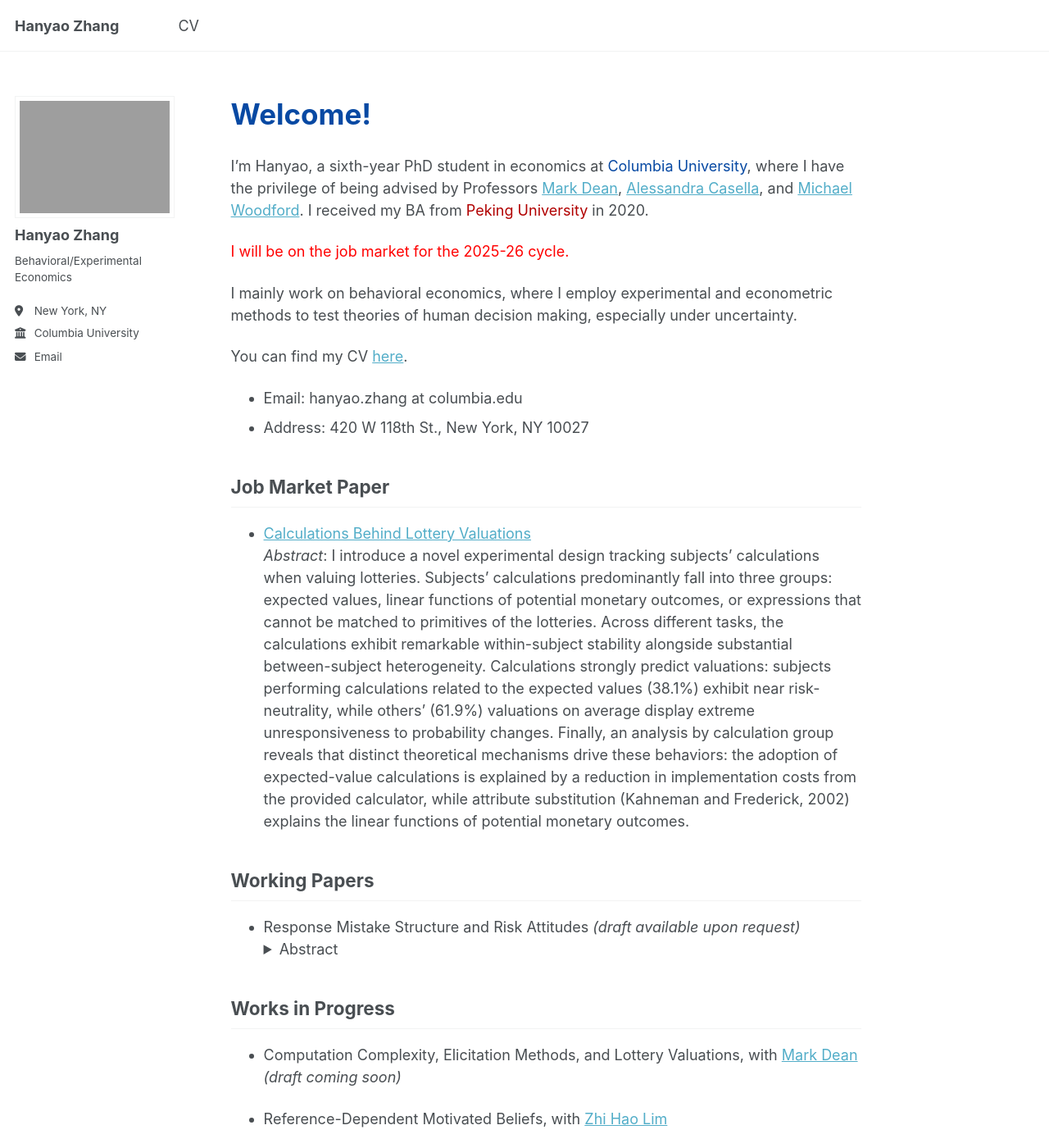
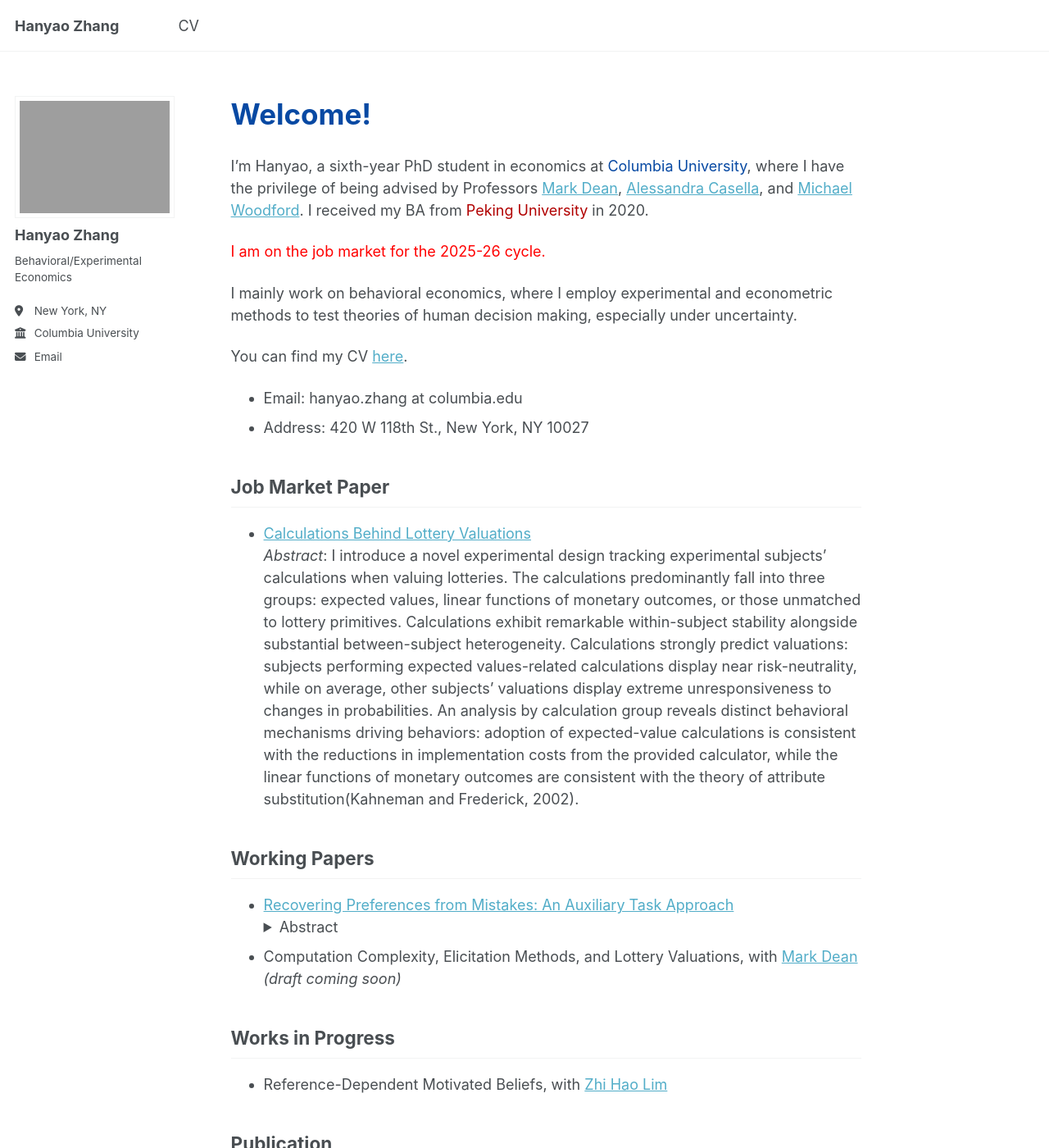
Before and after one commit to Tututuu/Tututuu.github.io, a Jekyll site: the page built from _pages/about.md, in a window 1280 px wide and 1400 px high. Shown: the whole window at 82% size. Built offline with Jekyll 4.4.1, drawn with Linux system fonts in a browser that asks for light colours; some of the changed text lies outside the part shown.

Commit message:
updated jmp and mistakes paper

```diff
--- a/_pages/about.md
+++ b/_pages/about.md
@@ -12,7 +12,7 @@ sitemap: false
 
 I'm Hanyao, a sixth-year PhD student in economics at <span style="color:#0749a3;">Columbia University</span>, where I have the privilege of being advised by Professors <a href='https://www.columbia.edu/~md3405/'>Mark Dean</a>, <a href='https://blogs.cuit.columbia.edu/ac186/'> Alessandra Casella</a>, and <a href='https://blogs.cuit.columbia.edu/mw2230/'>Michael Woodford</a>. I received my BA from <span style='color:#B10000'> Peking University</span> in 2020.
 
-<span style='color:red'> I will be on the job market for the 2025-26 cycle. <span>
+<span style='color:red'> I am on the job market for the 2025-26 cycle. <span>
 
 I mainly work on behavioral economics, where I employ experimental and econometric methods to test theories of human decision making, especially under uncertainty.
 
@@ -24,19 +24,20 @@ You can find my CV <a href="../cv">here</a>.
 ## Job Market Paper
 
 - <a href="../files/cblv.pdf" target="_blank" onclick="gtag('event', 'download', {'event_category': 'PDF', 'event_label': 'CBLV Paper'});">Calculations Behind Lottery Valuations</a> <br>
-    _Abstract_: I introduce a novel experimental design tracking subjects' calculations when valuing lotteries. Subjects' calculations predominantly fall into three groups: expected values, linear functions of potential monetary outcomes, or expressions that cannot be matched to primitives of the lotteries. Across different tasks, the calculations exhibit remarkable within-subject stability alongside substantial between-subject heterogeneity. Calculations strongly predict valuations: subjects performing calculations related to the expected values (38.1%) exhibit near risk-neutrality, while others' (61.9%) valuations on average display extreme unresponsiveness to probability changes. Finally, an analysis by calculation group reveals that distinct theoretical mechanisms drive these behaviors: the adoption of expected-value calculations is explained by a reduction in implementation costs from the provided calculator, while attribute substitution (Kahneman and Frederick, 2002) explains the linear functions of potential monetary outcomes.
+    _Abstract_: I introduce a novel experimental design tracking experimental subjects' calculations when valuing lotteries. The calculations predominantly fall into three groups: expected values, linear functions of monetary outcomes, or those unmatched to lottery primitives. Calculations exhibit remarkable within-subject stability alongside substantial between-subject heterogeneity. Calculations strongly predict valuations: subjects performing expected values-related calculations display near risk-neutrality, while on average, other subjects' valuations display extreme unresponsiveness to changes in probabilities. An analysis by calculation group reveals distinct behavioral mechanisms driving behaviors: adoption of expected-value calculations is consistent with the reductions in implementation costs from the provided calculator, while the linear functions of monetary outcomes are consistent with the theory of attribute substitution(Kahneman and Frederick, 2002).
 
 ## Working Papers
-- Response Mistake Structure and Risk Attitudes _(draft available upon request)_
+- <a href="../files/mistakes.pdf" target="_blank" onclick="gtag('event', 'download', {'event_category': 'PDF', 'event_label': 'Mistakes Paper'});">Recovering Preferences from Mistakes: An Auxiliary Task Approach</a>
   <details>
   <summary>Abstract</summary>
-    We develop a novel two-step procedure to correct for the mistakes in experimental subjects’ responses to lottery valuation tasks. In the first step, we estimate the structure of mistakes when subjects value the deterministic mirrors of the lotteries (Oprea, 2024) – a deterministic payment that is disaggregated to resemble lotteries – by estimating a mixture model that incorporates two types of mistakes frequently identified in the data. In the second step, we utilize the mistake structure when valuing the deterministic mirrors to correct for the lottery valuations. The corrected lottery valuations are closer to risk neutrality than the raw valuations. When the corrected lottery valuations deviate from risk neutrality, they are predominantly risk averse. Finally, we apply the same two-step procedure to other data sets and yield similar results.
+    Risk preferences recovered from lottery valuation data are not robust to unverifiable assumptions about the structure of mistakes in the valuations. To address this, we develop a novel approach utilizing Oprea's (2024) deterministic mirrors -- deterministic payments that preserve key structural features of lotteries. We estimate the mistake structure in deterministic mirrors -- where certain payments enable identification of mistake patterns -- through a mixture model incorporating two types of mistakes frequently observed, then apply these estimates to correct lottery valuations. The corrected valuations are closer to risk neutrality than raw valuations; when they deviate from risk neutrality, they are predominantly risk averse. These patterns align the corrected valuations with expected utility theory, in contrast to the raw valuations which exhibit strong probability weighting. Our approach offers a generalizable framework for preference recovery: researchers can use auxiliary tasks with known correct answers to discipline assumptions about mistakes.
   </details>
 
-## Works in Progress
 - Computation Complexity, Elicitation Methods, and Lottery Valuations, with <a href='https://www.columbia.edu/~md3405/'>Mark Dean</a> _(draft coming soon)_
 
+
+## Works in Progress
 - Reference-Dependent Motivated Beliefs, with <a href='https://zhihao-lim.github.io/' target='_blank'>Zhi Hao Lim</a>
 
 ## Publication
-- <a href="https://onlinelibrary.wiley.com/doi/epdf/10.1111/joie.12381" target="_blank">Positive and Negative Sorting in Team Contest</a>, with <a href='https://www.qiangfueconomics.net/' target='_blank'>Qiang Fu</a>, <a href='https://www.zenanwu.com/' target='_blank'>Zenan Wu</a>, and <a href='https://sites.google.com/view/yangfanzhou/'  target='_blank'>Yangfan Zhou</a>, _Journal of Industrial Economics_, 2024
+- <a href="../files/sorting.pdf" target="_blank" onclick="gtag('event', 'download', {'event_category': 'PDF', 'event_label': 'Sorting Paper'});">Positive and Negative Sorting in Team Contest</a>, with <a href='https://www.qiangfueconomics.net/' target='_blank'>Qiang Fu</a>, <a href='https://www.zenanwu.com/' target='_blank'>Zenan Wu</a>, and <a href='https://sites.google.com/view/yangfanzhou/'  target='_blank'>Yangfan Zhou</a>, _Journal of Industrial Economics_, 2024
```
Also changed, not shown: 3 other files.
